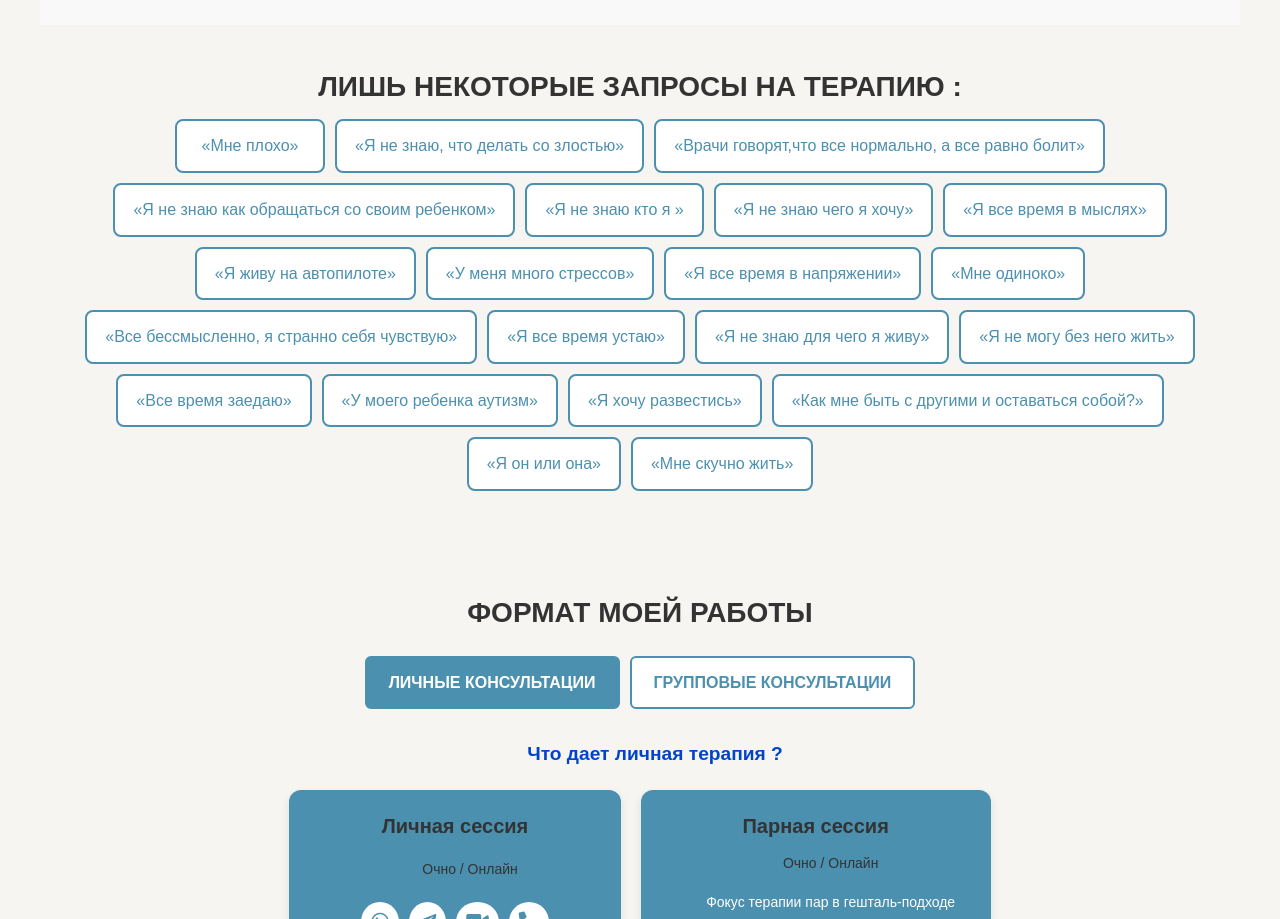
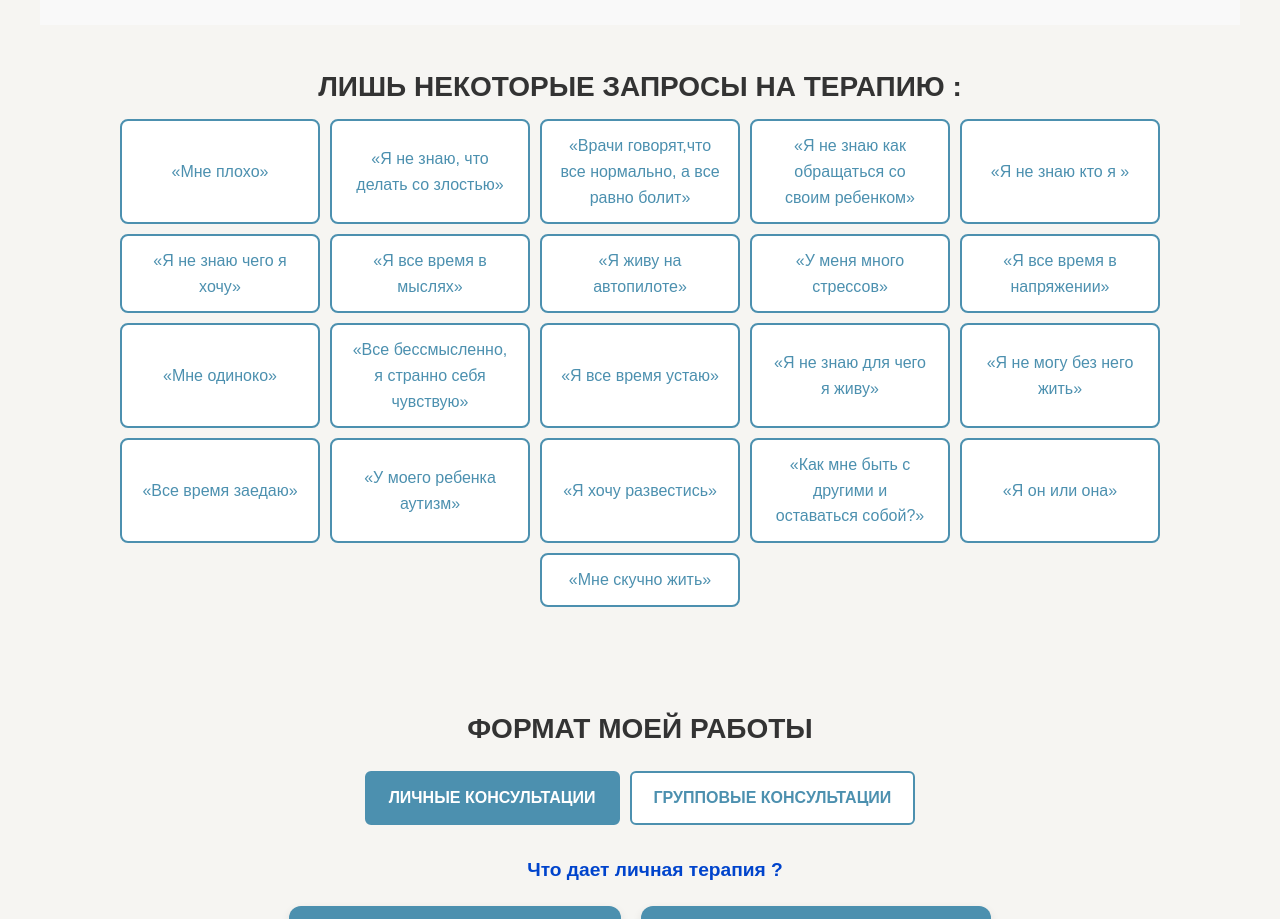
Before and after one commit to ZigranN/psychologist, a React (Vite) app in the folder front/: page / in a window 1280 px wide. Shown: the part 1204-2123 px from the top of the page. Built offline with nearby package versions, Linux system fonts and the light colour scheme; the HTML template or start-up script is replaced by a standard one.

Commit message:
Корректировка путей к картинкам

```diff
--- a/front/src/components/Work/Work.module.css
+++ b/front/src/components/Work/Work.module.css
@@ -40,8 +40,13 @@
     cursor: pointer;
     transition: all 0.3s ease-in-out;
     text-align: center;
-    white-space: nowrap;
     min-width: 150px;
+    overflow: hidden;           /* скрываем переполнение */
+    text-overflow: ellipsis;
+    width: 200px;                /* Фиксированная ширина, измените по необходимости */
+    white-space: normal;         /* Разрешает перенос текста на новые строки */
+    word-wrap: break-word;       /* Перенос длинных слов (для старых браузеров) */
+    overflow-wrap: break-word;   /* Современный аналог для переноса длинных слов */
 }
 
 .tag:hover {
@@ -58,21 +63,19 @@
 }
 
 .button {
-    display: inline-flex;
     align-items: center;
     justify-content: center;
     background: #4c90af;
     color: #fff;
-    padding: 12px 25px;
     border: none;
     border-radius: 8px;
     font-weight: bold;
     font-size: 16px;
     cursor: pointer;
     transition: background-color 0.3s ease-in-out, transform 0.2s ease-in-out;
-    white-space: nowrap;
     min-width: 180px;
     text-align: center;
+
 }
 
 .button:hover {
--- a/front/src/pages/AboutPage/AboutPage.jsx
+++ b/front/src/pages/AboutPage/AboutPage.jsx
@@ -172,7 +172,7 @@ const AboutPage = () => {
                 <h2 className={styles.subtitle}>Профессиональная деятельность</h2>
                 <div className={styles.proffdiv}>
                     <img
-                        src="/psychologist/images/photo2.jpg"
+                        src="/images/photo2.jpg"
                         alt="Салтанат"
                         className={styles.proffImage} // новый класс для float
                     />
@@ -227,7 +227,7 @@ const AboutPage = () => {
             <section className={`${styles.section} ${styles.myWay}`} id="myWay">
                 <h2 className={styles.subtitle}>Мой путь</h2>
                 <div className={styles.content}>
-                    <img src="/psychologist/images/7.jpg" alt="Мой путь" className={styles.myPhoto}/>
+                    <img src="/images/7.jpg" alt="Мой путь" className={styles.myPhoto}/>
                     <div className={styles.text}>
                         <p>
                             Мне всегда был интересен внутренний мир человека. И меня с ранних лет занимали вопросы
@@ -285,7 +285,7 @@ const AboutPage = () => {
                 {/* Новый контейнер для обтекания */}
                 <div className={styles.wrapper}>
                     <img
-                        src="/psychologist/images/photo.jpg"
+                        src="/images/photo.jpg"
                         alt="Фон"
                         className={styles.myPhoto}
                     />
```
